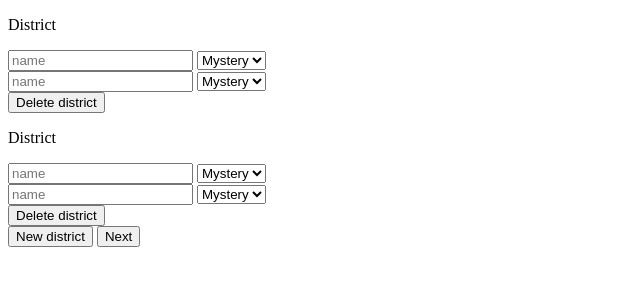
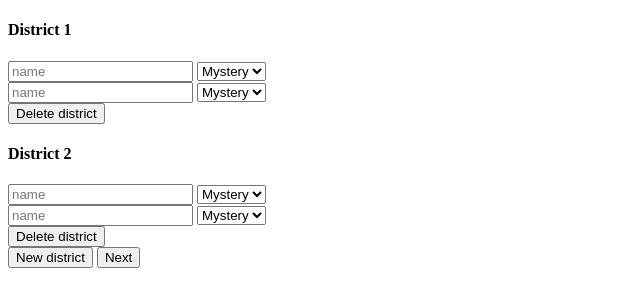
Before and after one commit to antoniosos/Hunger-Games-Simulator, a plain HTML site: page character-creation/index.html in a window 1280 px wide. Both pictures are taken after a click on the button "New district". Shown: the whole page, without its empty margins (0-640 px from the left). Drawn offline with nearby package versions, Linux system fonts and the light colour scheme.

Commit message:
district name and num

```diff
--- a/character-creation/characterCreation.js
+++ b/character-creation/characterCreation.js
@@ -1,7 +1,7 @@
 $(document).on('click', '.add_district', function() {
     console.log("new button pressed");
   $(`<div class="district">
-                <p>District</p>
+                <h4 class="district-name">District <span class="district-number"></span></h4>
                 <div class="character">
                     <input class="name" type="text" placeholder="name" onchange="saveLC()">
                     <select name="gender" id="gender" onchange="saveLC()">
@@ -22,6 +22,8 @@ $(document).on('click', '.add_district', function() {
                 </div>
                 <input type="button" value="Delete district" id="delete_district_button">
             </div>`).insertAfter('.district:last');
+
+            updateDistrictNumbers($(this).parent().parent());
 })
 
 $(document).on('click', '#delete_district_button', function() {
@@ -37,6 +39,7 @@ $(document).on('click', '#delete_district_button', function() {
         $(this).parent().remove();
     }
 
+    updateDistrictNumbers($(this).parent().parent());
 
     //přidej číslování distriktů
 })
@@ -45,11 +48,10 @@ $(document).on('click', '#delete_district_first_button', function() {
 
     $(this).parent().children('.character').children('input').val('');
     $(this).parent().children('.character').children('#gender').val('Mystery').change();
+    updateDistrictNumbers(this.parent().parent());
 })
 
 $(document).on('click', '#next_button', function() {
-
-
 
     window.location.href = 'relationship-points-creation';
 })
@@ -67,3 +69,27 @@ function saveLC(){
 function load(){
 
 }
+
+function updateDistrictNumbers(district){
+    const districtNumbers = document.getElementsByClassName('district-number');
+    for (let index = 0; index < districtNumbers.length; index++) {
+        districtNumbers.item(index).innerHTML = index + 1;
+    }
+}
+
+$(document).on('click', '.district-name', function() {
+
+    if (!$('#edit-name').length) {
+        var prevName = this;
+    $(this).prepend('<input type="text" id="edit-name" onchange="editName(this)">');
+    }
+
+})
+
+function editName(editNameElement){
+    console.log('editName called ' + editNameElement.value);
+    console.log($(editNameElement).parent());
+    console.log($(editNameElement));
+    $(editNameElement).parent().innerHTML = editNameElement.value;
+    editNameElement.remove();
+}
--- a/character-creation/index.html
+++ b/character-creation/index.html
@@ -13,7 +13,7 @@
         <div class="districts">
 
             <div class="district">
-                <p>District</p>
+                <h4 class="district-name">District <span class="district-number"></span></h4>
                 <div class="character">
                     <input id="tmp" class="name" type="text" placeholder="name" onchange="saveLC()">
                     <select name="gender" id="gender" onchange="saveLC()">
```
